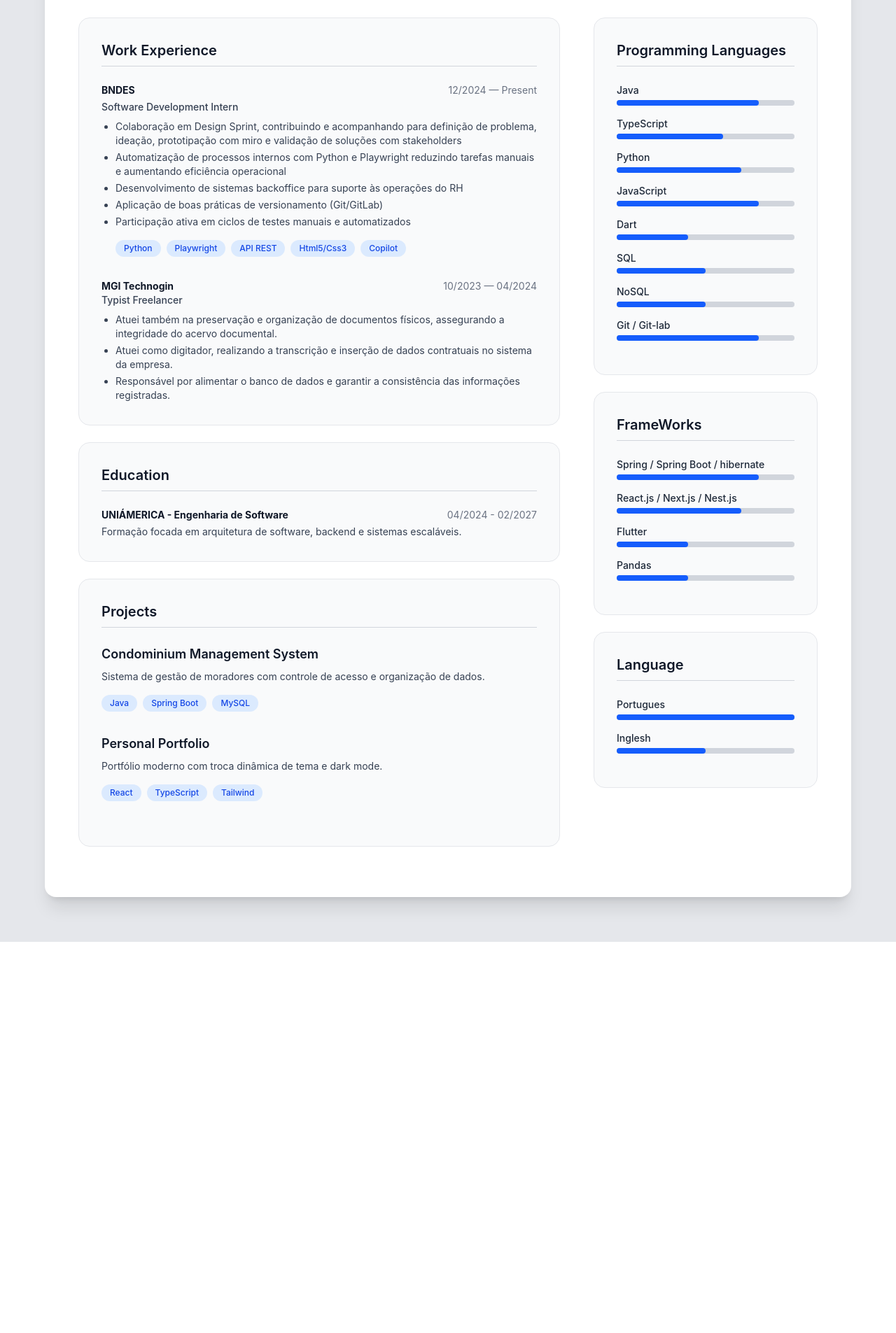
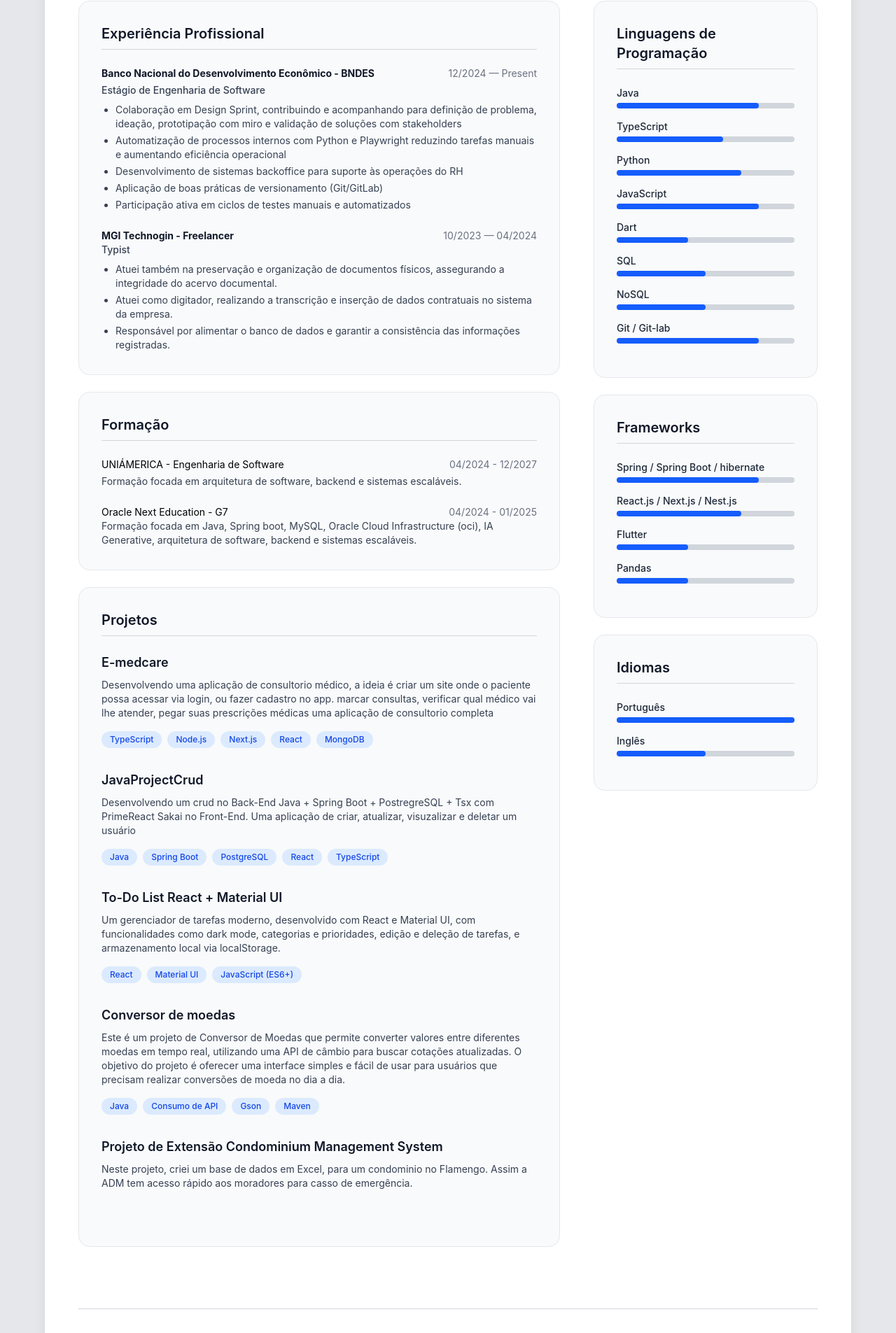
Before and after one commit to Dev-Moura/resume, a React (Vite) app: page / in a window 1280 px wide. Shown: the part 489-2394 px from the top of the page at 70% size. Before the commit the page ends 1835 px from the top, so only its background shows below. Built offline with nearby package versions, Linux system fonts and the light colour scheme.

Commit message:
deploy :rocket:

```diff
--- a/index.html
+++ b/index.html
@@ -2,9 +2,9 @@
 <html lang="en">
   <head>
     <meta charset="UTF-8" />
-    <link rel="icon" type="image/svg+xml" href="/vite.svg" />
+    <link rel="icon" type="image/svg+xml" href="/public/favicon.png" />
     <meta name="viewport" content="width=device-width, initial-scale=1.0" />
-    <title>portifolio</title>
+    <title>Resume</title>
   </head>
   <body>
     <div id="root"></div>
--- a/src/App.tsx
+++ b/src/App.tsx
@@ -109,6 +109,20 @@ function ProjectCard({
   );
 }
 
+function Footer() {
+  return (
+    <footer className="mt-16 pt-8 border-t border-gray-300 dark:border-gray-700 text-center text-sm text-gray-600 dark:text-gray-400">
+      <p>
+        Criado por <span className="font-semibold"><a href="https://github.com/Dev-Moura" target="_blank">Michael Moura</a></span>
+      </p>
+      <p className="mt-1">
+        © {new Date().getFullYear()} — Todos os direitos reservados.
+      </p>
+    </footer>
+  );
+}
+
+
 export default function App() {
   const [dark, setDark] = useState(false);
   const [theme, setTheme] = useState<Theme>("blue");
@@ -177,7 +191,7 @@ export default function App() {
               </a>
             </div>
             <div className="mt-6">
-              <span className="text-4 font-bold text-gray-600 dark:text-gray-200">
+              <span className="text-sm font-bold text-gray-600 dark:text-gray-200">
                 Software Engineering student (4º semestre) com foco em desenvolvimento Back-End Java e interesse em Arquitetura de Software.
                 Atualmente atuo como desenvolvedor no BNDES, participando da construção e manutenção de soluções internas, com foco em organização, automação e melhoria de processos.
                 Sou formado pelo programa Oracle Next Education (ONE - G7), com foco em Java e Spring Framework, e continuo aprofundando meus conhecimentos em arquitetura, banco de dados e boas práticas de desenvolvimento.
@@ -191,19 +205,19 @@ export default function App() {
             <div className="md:col-span-2 space-y-12">
               <SectionCard>
                 <h3 className="text-xl font-semibold border-b border-gray-300 dark:border-gray-600 pb-2 mb-6 text-gray-900 dark:text-white">
-                  Work Experience
+                  Experiência Profissional
                 </h3>
 
                 <div>
                   <div className="flex justify-between text-sm mb-1">
                     <strong className="text-gray-900 dark:text-white">
-                      BNDES
+                      Banco Nacional do Desenvolvimento Econômico - BNDES
                     </strong>
                     <span className="text-gray-500">12/2024 — Present</span>
                   </div>
 
                   <p className="text-sm text-gray-700 dark:text-gray-300 font-medium mb-2">
-                    Software Development Intern
+                    Estágio de Engenharia de Software
                   </p>
 
                   <ul className="list-disc pl-5 text-sm text-gray-700 dark:text-gray-300 space-y-1">
@@ -212,12 +226,6 @@ export default function App() {
                     <li>Desenvolvimento de sistemas backoffice para suporte às operações do RH</li>
                     <li>Aplicação de boas práticas de versionamento (Git/GitLab)</li>
                     <li>Participação ativa em ciclos de testes manuais e automatizados</li>
-                    <ProjectCard
-                      title=""
-                      description=""
-                      techs={["Python", "Playwright", "API REST", "Html5/Css3", "Copilot"]}
-                      badgeColor={colors.badge}
-                    />
                   </ul>
                 </div>
 
@@ -225,13 +233,13 @@ export default function App() {
                 <div>
                   <div className="flex justify-between text-sm mt-6">
                     <strong className="text-gray-900 dark:text-white">
-                      MGI Technogin
+                      MGI Technogin - Freelancer
                     </strong>
                     <span className="text-gray-500">10/2023 — 04/2024</span>
                   </div>
 
                   <p className="text-sm text-gray-700 dark:text-gray-300 font-medium mb-2">
-                    Typist Freelancer
+                    Typist
                   </p>
 
                   <ul className="list-disc pl-5 text-sm text-gray-700 dark:text-gray-300 space-y-1">
@@ -245,15 +253,15 @@ export default function App() {
 
               <SectionCard>
                 <h3 className="text-xl font-semibold border-b border-gray-300 dark:border-gray-600 pb-2 mb-6 text-gray-900 dark:text-white">
-                  Education
+                  Formação
                 </h3>
 
                 <div>
                   <div className="flex justify-between text-sm mb-1">
+                      UNIÁMERICA - Engenharia de Software
                     <strong className="text-gray-900 dark:text-white">
-                      UNIÁMERICA - Engenharia de Software
                     </strong>
-                    <span className="text-gray-500">04/2024 - 02/2027</span>
+                    <span className="text-gray-500">04/2024 - 12/2027</span>
                   </div>
 
                   <p className="text-sm text-gray-700 dark:text-gray-300">
@@ -261,26 +269,70 @@ export default function App() {
                     sistemas escaláveis.
                   </p>
                 </div>
+
+                <div>
+                  <div className="flex justify-between text-sm mt-6">
+                      Oracle Next Education - G7
+                    <strong className="text-gray-900 dark:text-white">
+                    </strong>
+                    <span className="text-gray-500">04/2024 - 01/2025</span>
+                  </div>
+
+                  <p className="text-sm text-gray-700 dark:text-gray-300">
+                    Formação focada em Java, Spring boot, MySQL, Oracle Cloud Infrastructure (oci), IA Generative, arquitetura de software, backend e
+                    sistemas escaláveis.
+                  </p>
+                </div>
               </SectionCard>
 
               <SectionCard>
                 <h3 className="text-xl font-semibold border-b border-gray-300 dark:border-gray-600 pb-2 mb-6 text-gray-900 dark:text-white">
-                  Projects
+                  Projetos
                 </h3>
 
-                <ProjectCard
-                  title="Condominium Management System"
-                  description="Sistema de gestão de moradores com controle de acesso e organização de dados."
-                  techs={["Java", "Spring Boot", "MySQL"]}
+                <a href="https://github.com/Dev-Moura/e-MedCare" target="_blank">
+                  <ProjectCard
+                    title="E-medcare"
+                    description="Desenvolvendo uma aplicação de consultorio médico, a ideia é criar um site onde o paciente possa acessar via login, ou fazer cadastro no app. marcar consultas, verificar qual médico vai lhe atender, pegar suas prescrições médicas uma aplicação de consultorio completa "
+                    techs={[ "TypeScript" ,"Node.js", "Next.js", "React", "MongoDB", ]}
+                    badgeColor={colors.badge}
+                  />
+                </a>
+
+                <a href="https://github.com/Dev-Moura/JavaProjectCrud" target="_blank">
+                  <ProjectCard
+                    title="JavaProjectCrud"
+                    description="Desenvolvendo um crud no Back-End Java + Spring Boot + PostregreSQL + Tsx com PrimeReact Sakai no Front-End. Uma aplicação de criar, atualizar, visuzalizar e deletar um usuário"
+                    techs={[ "Java", "Spring Boot", "PostgreSQL", "React", "TypeScript"]}
+                    badgeColor={colors.badge}
+                  />
+                </a>
+
+                <a href="https://github.com/Dev-Moura/TODO-LIST" target="_blank">
+                  <ProjectCard
+                    title="To-Do List React + Material UI"
+                    description="Um gerenciador de tarefas moderno, desenvolvido com React e Material UI, com funcionalidades como dark mode, categorias e prioridades, edição e deleção de tarefas, e armazenamento local via localStorage."
+                    techs={["React", "Material UI", "JavaScript (ES6+)",]}
+                    badgeColor={colors.badge}
+                  />
+
+                </a>
+                <a href="https://github.com/Dev-Moura/ConversorMoedas" target="_blank">
+                  <ProjectCard
+                    title="Conversor de moedas"
+                    description="Este é um projeto de Conversor de Moedas que permite converter valores entre diferentes moedas em tempo real, utilizando uma API de câmbio para buscar cotações atualizadas. O objetivo do projeto é oferecer uma interface simples e fácil de usar para usuários que precisam realizar conversões de moeda no dia a dia. "
+                    techs={["Java", "Consumo de API", "Gson", "Maven"]}
+                    badgeColor={colors.badge}
+                  />
+
+                </a>
+                 <ProjectCard
+                  title="Projeto de Extensão Condominium Management System"
+                  description="Neste projeto, criei um base de dados em Excel, para um condominio no Flamengo. Assim a ADM tem acesso rápido aos moradores para casso de emergência."
+                  techs={[]}
                   badgeColor={colors.badge}
                 />
 
-                <ProjectCard
-                  title="Personal Portfolio"
-                  description="Portfólio moderno com troca dinâmica de tema e dark mode."
-                  techs={["React", "TypeScript", "Tailwind"]}
-                  badgeColor={colors.badge}
-                />
               </SectionCard>
             </div>
 
@@ -288,7 +340,7 @@ export default function App() {
             <div>
               <SectionCard>
                 <h3 className="text-xl font-semibold border-b border-gray-300 dark:border-gray-600 pb-2 mb-6 text-gray-900 dark:text-white">
-                  Programming Languages
+                  Linguagens de Programação
                 </h3>
                 <SkillBar name="Java" level={80} color={colors.bar} />
                 <SkillBar name="TypeScript" level={60} color={colors.bar} />
@@ -302,7 +354,7 @@ export default function App() {
             <div>
               <SectionCard>
                 <h3 className="text-xl font-semibold border-b border-gray-300 dark:border-gray-600 pb-2 mb-6 text-gray-900 dark:text-white">
-                  FrameWorks
+                  Frameworks
                 </h3>
                 <SkillBar name="Spring / Spring Boot / hibernate" level={80} color={colors.bar} />
                 <SkillBar name="React.js / Next.js / Nest.js" level={70} color={colors.bar} />
@@ -313,14 +365,15 @@ export default function App() {
             <div>
               <SectionCard>
                 <h3 className="text-xl font-semibold border-b border-gray-300 dark:border-gray-600 pb-2 mb-6 text-gray-900 dark:text-white">
-                  Language
+                  Idiomas
                 </h3>
-                <SkillBar name="Portugues" level={100} color={colors.bar} />
-                <SkillBar name="Inglesh" level={50} color={colors.bar} />
+                <SkillBar name="Português" level={100} color={colors.bar} />
+                <SkillBar name="Inglês" level={50} color={colors.bar} />
               </SectionCard>
             </div>
             </div>
           </div>
+          <Footer />
         </div>
       </div>
     </div>
```
Also changed, not shown: public/favicon.png (added).
